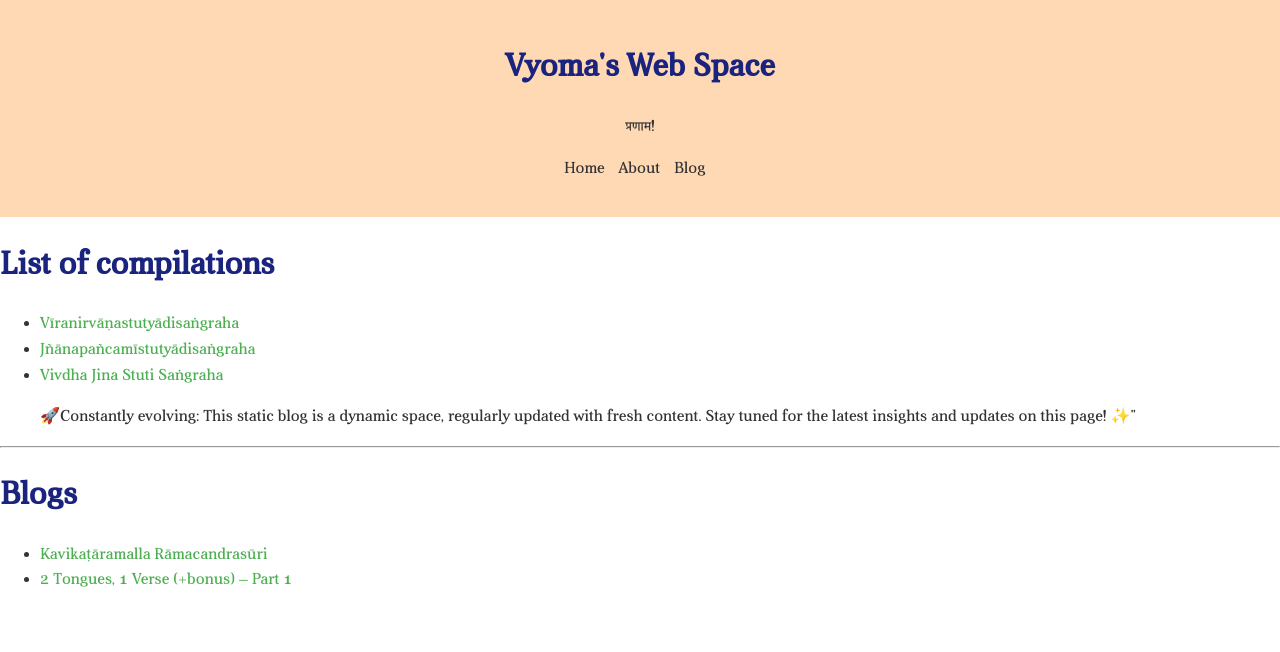
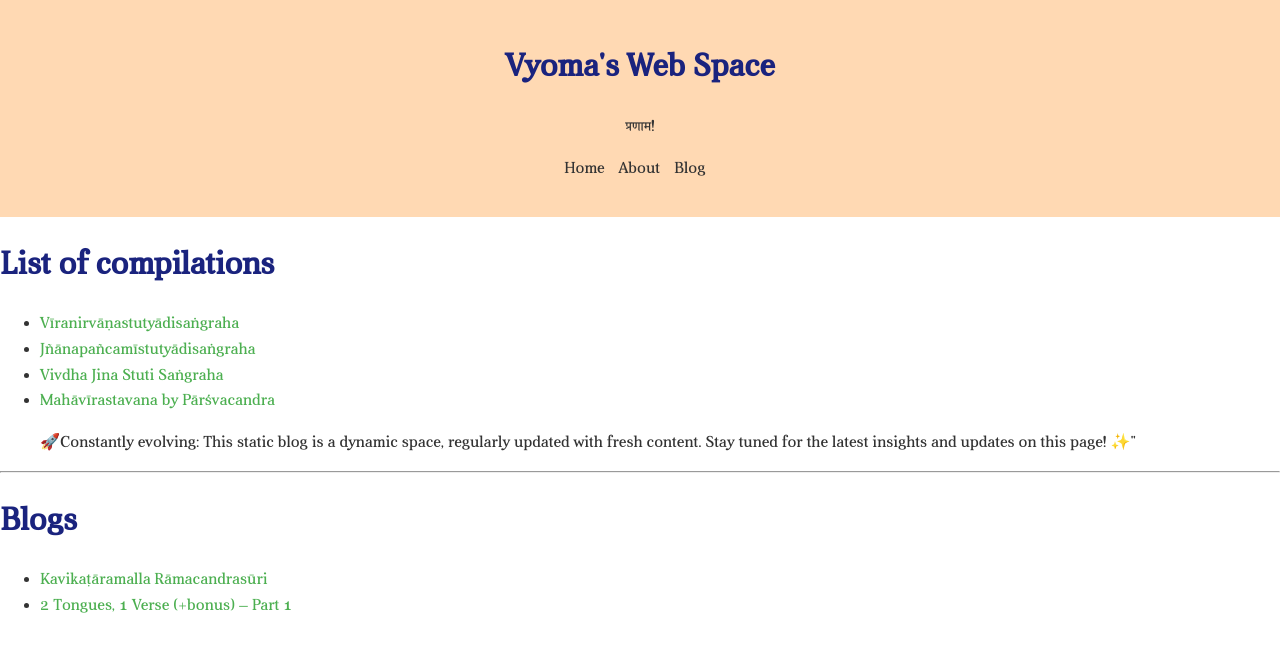
Before and after one commit to svyoma/svyoma.github.io, a Jekyll site: the page blogs.html, which Jekyll copies as it is, in a window 1280 px wide. Shown: the top 652 px of the page. Built offline with Jekyll 4.4.1, drawn with Linux system fonts in a browser that asks for light colours.

Commit message:
Update blogs.html

```diff
--- a/blogs.html
+++ b/blogs.html
@@ -109,6 +109,7 @@
         <li><a href="blogs/viranirvanastuti.html">Vīranirvāṇastutyādisaṅgraha</a></li>
 	<li><a href="blogs/jnanapancamistuti.html">Jñānapañcamīstutyādisaṅgraha</a></li>
 	<li><a href="blogs/jinastuti.html">Vivdha Jina Stuti Saṅgraha</a></li>
+    <li><a href="blogs/parsvacandra_mahavira.html">Mahāvīrastavana by Pārśvacandra</a></li>
 	    <p>🚀Constantly evolving: This static blog is a dynamic space, regularly updated with fresh content. Stay tuned for the latest insights and updates on this page! ✨"</p>
         <!-- Add more list items for each blog post -->
     </ul>
```
